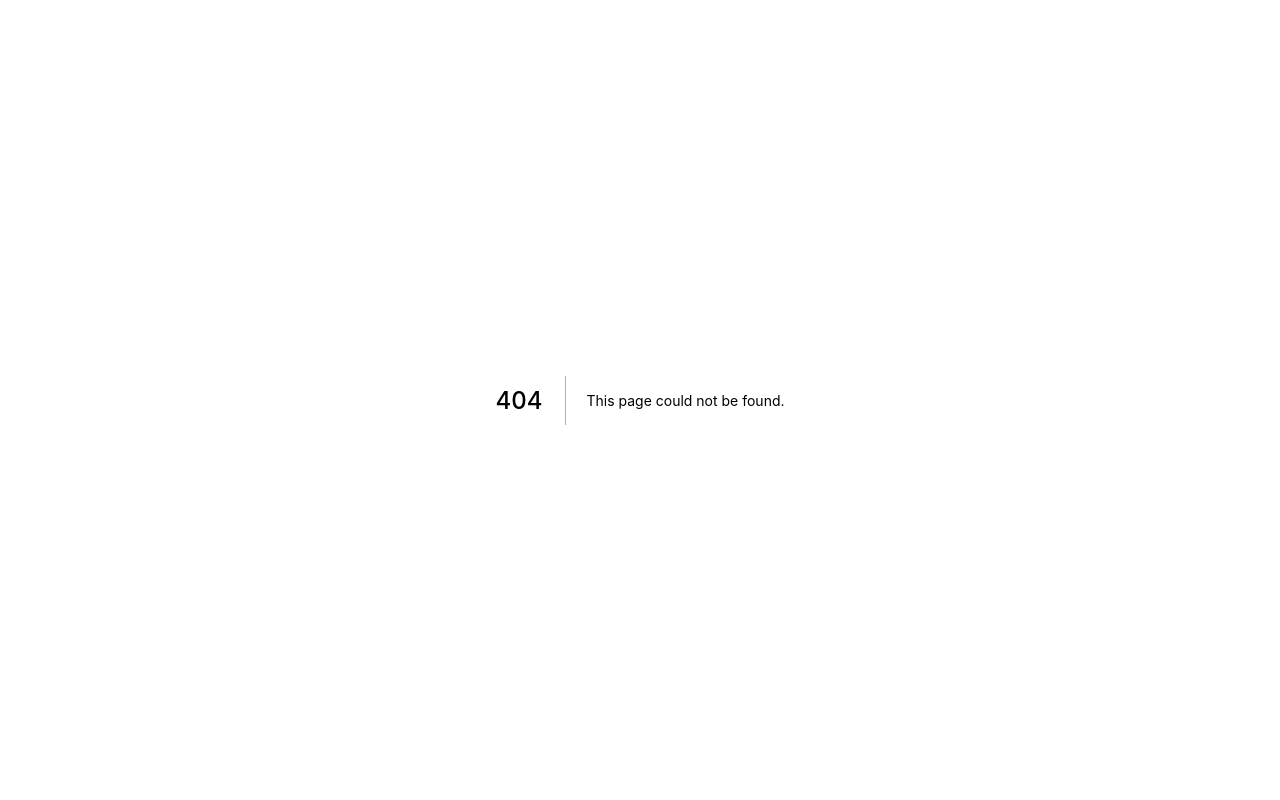
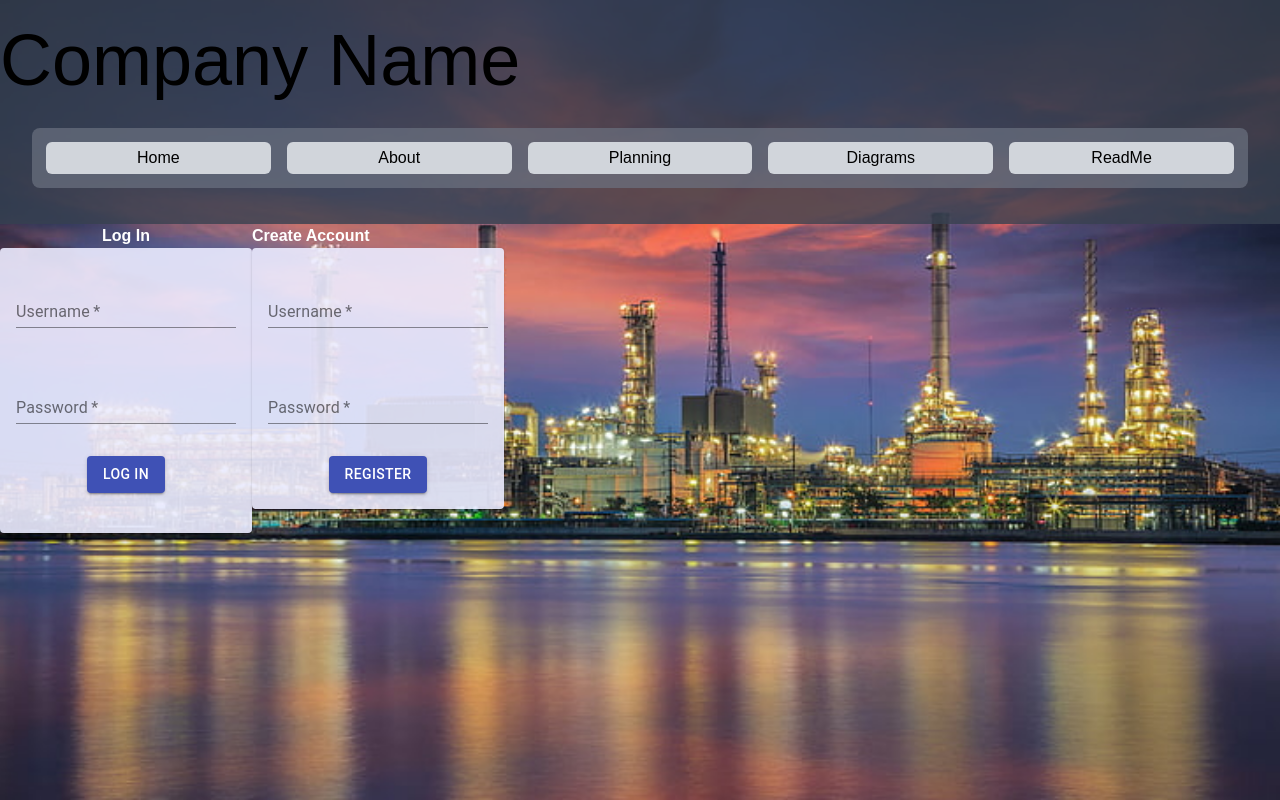
Before and after one commit to NightFox001/4353-Assignment, a Next.js app in the folder 4353-fuel-app/: page /home in a window 1280 px wide. Before the commit this address had no page. Built offline with nearby package versions, Linux system fonts and the light colour scheme.

Commit message:
added homeHeader, Login, and Register components and home page. Deleted login and register pages

```diff
--- a/4353-fuel-app/components/Header.js
+++ b/4353-fuel-app/components/Header.js
@@ -8,7 +8,7 @@ export const Header = () => {
     const [searchValue, setSearchValue] = useState('')
 
 const handleLogOut = () => {
-    router.push('/login')
+    router.push('/home')
 }
 
 const goToGetQuote = () => {
@@ -20,7 +20,7 @@ const goToProfile = () => {
 }
 
 const goToQuoteHistory = () => {
-    router.push('/getQuoteHistory')
+    router.push('/quoteHistory')
 }
 
 const goToHelp = () => {
--- /dev/null
+++ b/4353-fuel-app/components/HomeHeader.js
@@ -0,0 +1,60 @@
+import { useState } from 'react'
+import { useRouter } from "next/router";
+
+
+export const HomeHeader = () => {
+    const router = useRouter()
+    const [showSearch, setShowSearch] = useState(false)
+    const [searchValue, setSearchValue] = useState('')
+
+    const goToHome = () => {
+        // router.push('/')
+    }
+    const handlePlanning = () => {
+        router.push('/login')
+    }
+    const goToDiagrams = () => {
+        // router.push('/')
+    }
+    const goToAbout = () => {
+        // router.push('/')
+    }
+    const goToReadMe = () => {
+        // router.push('/')
+    }
+
+  return (
+    <>
+        <div class='bg-gray-700 bg-opacity-80 w-full pt-6 pb-1' >
+            <div class='text-7xl'>Company Name</div>
+            <div class='m-8 p-1.5 flex bg-opacity-70 text-1xl bg-gray-500 rounded-lg '>
+                <button
+                    class="flex-1 m-2 bg-gray-300 hover:bg-gray-400 rounded-md h-8"
+                    onClick={goToHome}>
+                        Home
+                </button>
+                <button
+                    class="flex-1 m-2 bg-gray-300 hover:bg-gray-400 rounded-md h-8"
+                    onClick={goToAbout}>
+                        About
+                </button>
+                <button
+                    class="flex-1 m-2 bg-gray-300 hover:bg-gray-400 rounded-md h-8"
+                    onClick={handlePlanning}>
+                        Planning
+                </button>
+                <button
+                    class="flex-1 m-2 bg-gray-300 hover:bg-gray-400 rounded-md h-8"
+                    onClick={goToDiagrams}>
+                        Diagrams
+                </button>
+                <button
+                    class="flex-1 m-2 bg-gray-300 hover:bg-gray-400 rounded-md h-8"
+                    onClick={goToReadMe}>
+                        ReadMe
+                </button>
+            </div>
+        </div>
+    </>
+  )
+}
--- a/4353-fuel-app/pages/login.js
+++ b/4353-fuel-app/components/Login.js
@@ -14,7 +14,7 @@ const useStyles = makeStyles((theme) => ({
   },
 }));
 
-const Login = () => {
+export const Login = () => {
     const classes = useStyles()
     const router = useRouter()
     const [error, setError] = useState("")
@@ -22,27 +22,23 @@ const Login = () => {
     const [password, setPassword] = useState("")
     const [loadingAccount, setLoadingAccount] = useState(false)
 
-    const goToRegister = () => {
-        router.push("/register")
-    }
 
     const handleLogin = async () => {
-        // functionality not needed yet
-        // const hasEmail = !!email && email.trim().length > 0
-        // const hasPassword = !!password && password.trim().length > 0
-		// 		setError("")
-        // if (!hasEmail) {
-        //     return setError("Email is required.")
-        // }
-        // if (!hasPassword) {
-        //     return setError("Password is required.")
-        // }
+        const hasEmail = !!email && email.trim().length > 0
+        const hasPassword = !!password && password.trim().length > 0
+				setError("")
+        if (!hasEmail) {
+            return setError("Email is required.")
+        }
+        if (!hasPassword) {
+            return setError("Password is required.")
+        }
 
-        router.push("profile")
+        router.push("/profile")
     }
 
     return (
-        <div>
+        <div class='text-center'>
             <h1 style={{ color: 'white', fontWeight: 900 }}>Log In</h1>
             <Paper className={classes.paper}>
                 {!!error && <p>{error}</p>}
@@ -66,7 +62,7 @@ const Login = () => {
                 <br /><br />
                 <Button color="primary" onClick={handleLogin} variant="contained">Log In</Button>
                 <br /><br />
-                <Button color="primary" onClick={goToRegister} variant="contained">Register</Button>
+
             </Paper>
         </div>
     )
--- a/4353-fuel-app/pages/register.js
+++ b/4353-fuel-app/components/Register.js
@@ -14,7 +14,7 @@ const useStyles = makeStyles((theme) => ({
   },
 }));
 
-const Register = () => {
+export const Register = () => {
     const classes = useStyles()
     const router = useRouter()
     const [username, setUsername] = useState("")
--- /dev/null
+++ b/4353-fuel-app/pages/home.js
@@ -0,0 +1,32 @@
+import { useState, useEffect } from "react";
+import { useRouter } from "next/router";
+import Paper from '@material-ui/core/Paper';
+import Button from '@material-ui/core/Button';
+import TextField from '@material-ui/core/TextField';
+import { makeStyles } from '@material-ui/core/styles';
+import { HomeHeader } from '../components/HomeHeader'
+import { Login } from '../components/Login'
+import { Register } from '../components/Register'
+
+
+const Home = () => {
+    const router = useRouter()
+    const [error, setError] = useState("")
+    const [email, setEmail] = useState("")
+    const [password, setPassword] = useState("")
+    const [loadingAccount, setLoadingAccount] = useState(false)
+
+
+
+    return (
+        <div>
+            <HomeHeader/>
+            <div class='flex'>
+                <Login/>
+                <Register/>
+            </div>
+        </div>
+    )
+}
+
+export default Home
```
